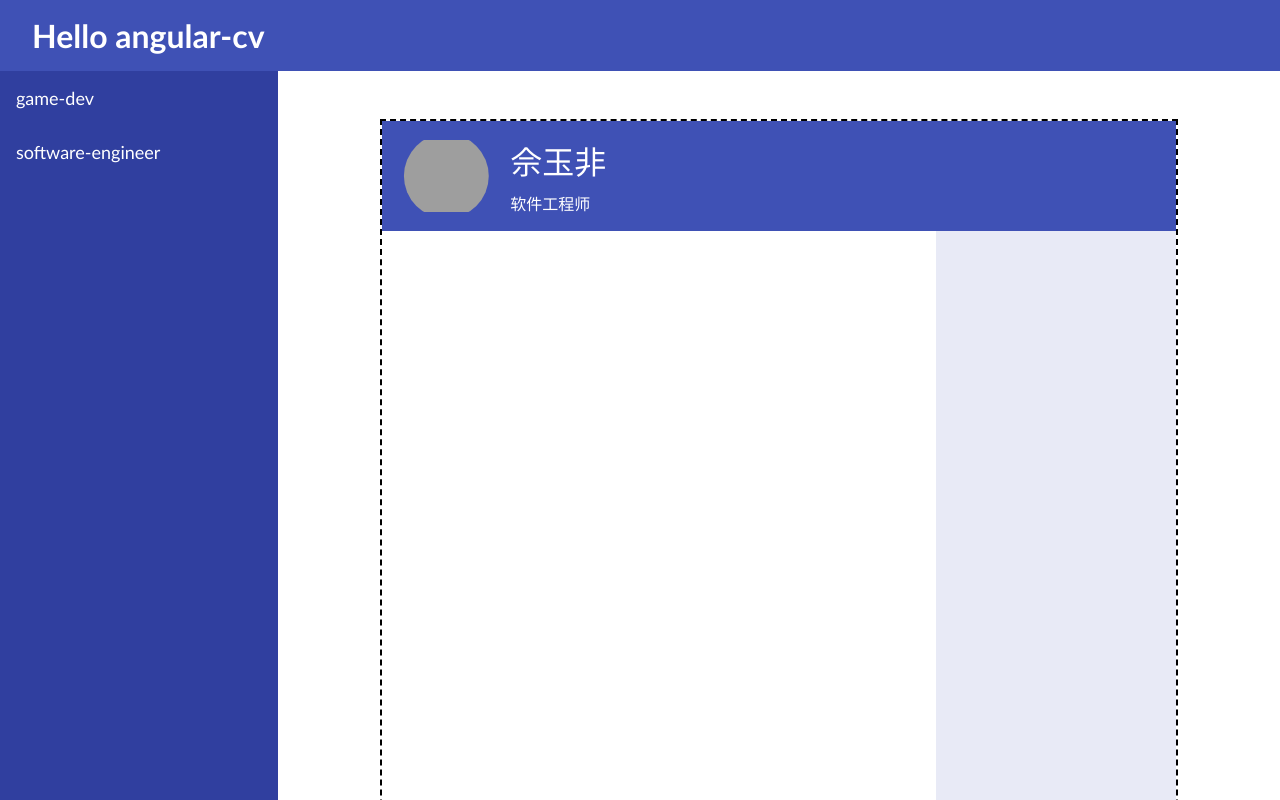
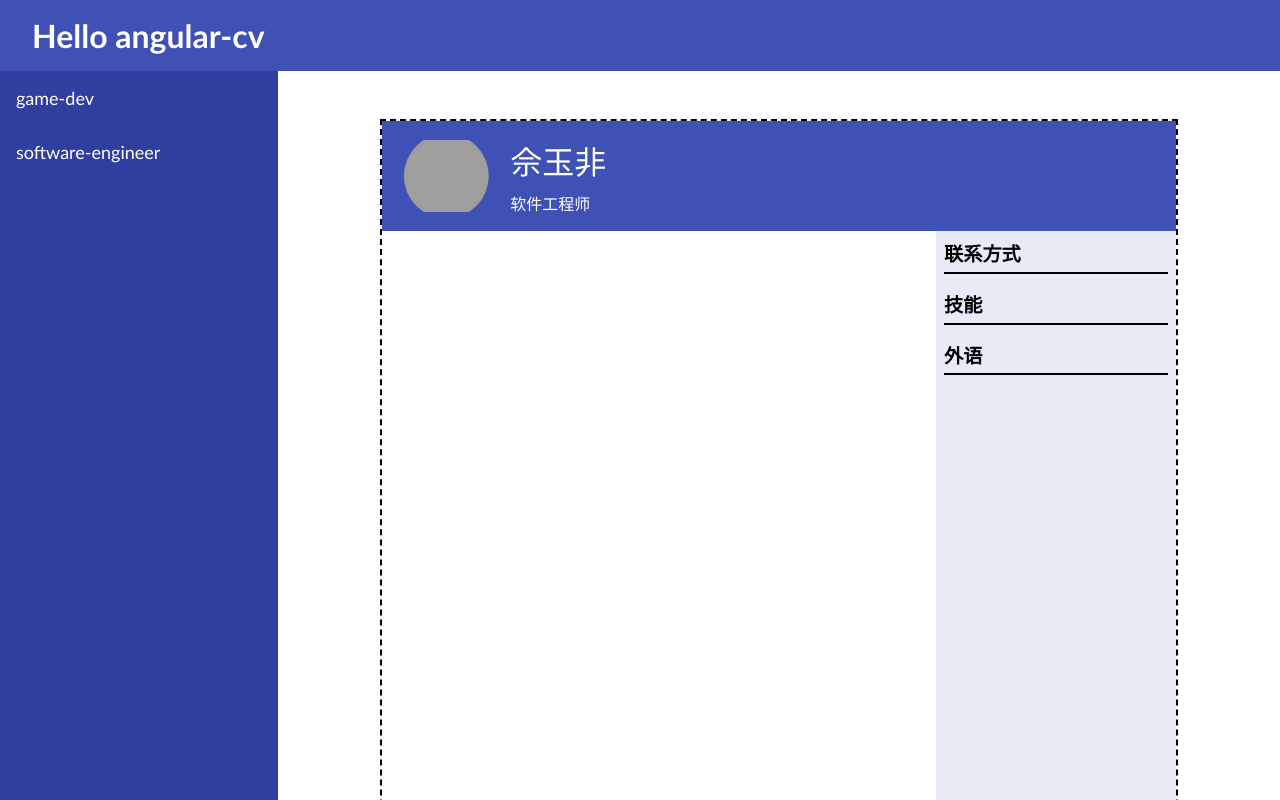
Before and after one commit to SnekTech/angular-cv, an Angular app: page /software-engineer in a window 1280 px wide. Shown: the top 800 px of the page. Built offline with nearby package versions, Linux system fonts and the light colour scheme; grey boxes are pictures that could not be loaded.

Commit message:
add title-underlined component

```diff
--- a/src/app/cv/software-engineer/software-engineer.component.html
+++ b/src/app/cv/software-engineer/software-engineer.component.html
@@ -16,9 +16,15 @@
       <div class="projects"></div>
     </div>
     <div class="sidebar">
-      <div class="contact"></div>
-      <div class="skills"></div>
-      <div class="language"></div>
+      <div class="contact">
+        <app-title-underlined>联系方式</app-title-underlined>
+      </div>
+      <div class="skills">
+        <app-title-underlined>技能</app-title-underlined>
+      </div>
+      <div class="language">
+        <app-title-underlined>外语</app-title-underlined>
+      </div>
     </div>
   </div>
 
--- a/src/app/cv/software-engineer/software-engineer.component.ts
+++ b/src/app/cv/software-engineer/software-engineer.component.ts
@@ -1,10 +1,11 @@
 import { Component } from '@angular/core';
 import { CommonModule } from '@angular/common';
+import {TitleUnderlinedComponent} from "../title-underlined/title-underlined.component";
 
 @Component({
   selector: 'app-software-engineer',
   standalone: true,
-  imports: [CommonModule],
+  imports: [CommonModule, TitleUnderlinedComponent],
   templateUrl: './software-engineer.component.html',
   styleUrls: ['./software-engineer.component.scss']
 })
--- /dev/null
+++ b/src/app/cv/title-underlined/title-underlined.component.ts
@@ -0,0 +1,37 @@
+import { Component } from '@angular/core';
+import { CommonModule } from '@angular/common';
+
+@Component({
+  selector: 'app-title-underlined',
+  standalone: true,
+  imports: [CommonModule],
+  template: `
+    <div class="container">
+      <div class="title">
+        <ng-content></ng-content>
+      </div>
+      <div class="line"></div>
+    </div>
+  `,
+  styles: [`
+    .container {
+      display: flex;
+      flex-direction: column;
+      padding: 0.5rem;
+
+      color: var(--on-surface);
+      font-weight: bolder;
+      font-size: larger;
+
+      .line {
+        //background-color: var(--on-surface);
+
+        border: 1px solid var(--on-surface);
+        margin-top: 0.3rem;
+      }
+    }
+  `],
+})
+export class TitleUnderlinedComponent {
+
+}
```
